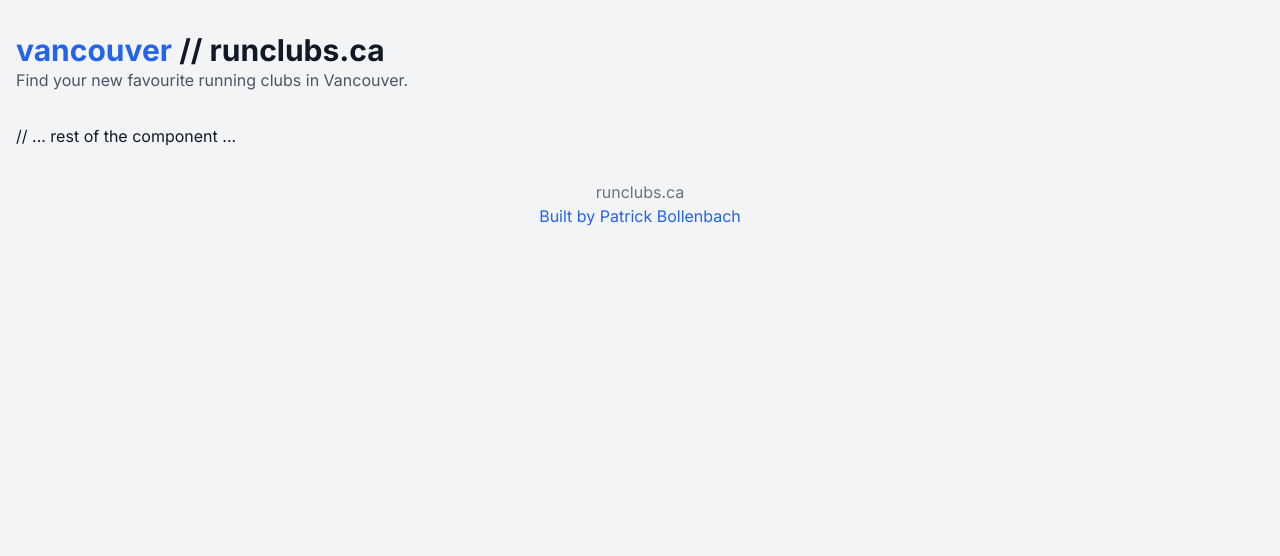
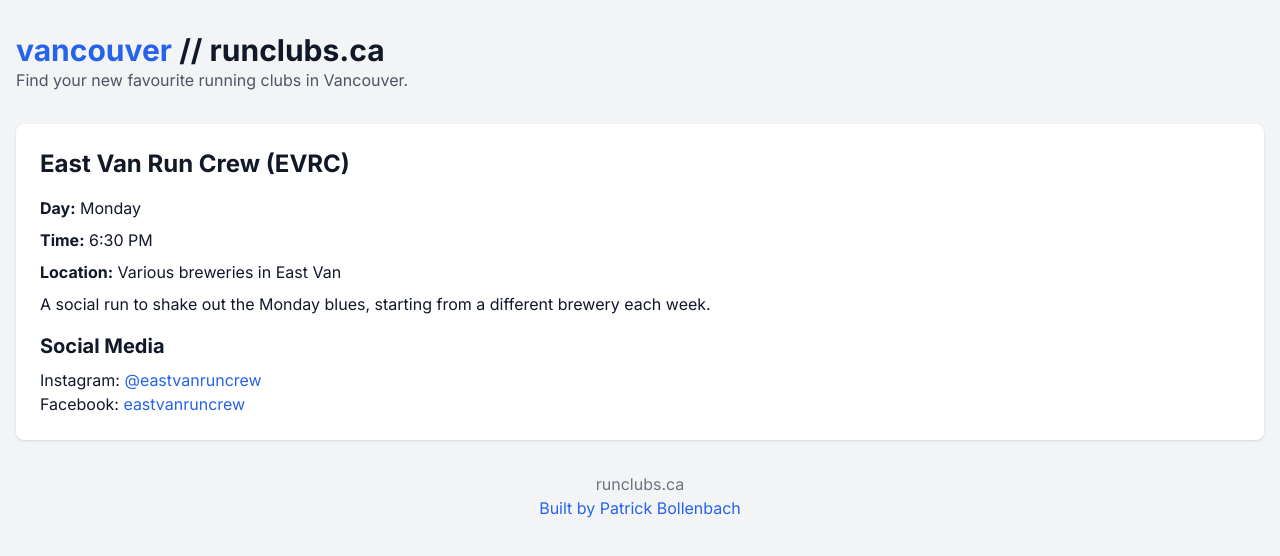
Before and after one commit to patrickbolle/runclubs.ca, a SvelteKit app: page /vancouver/east-van-run-crew in a window 1280 px wide. Shown: the top 556 px of the page. Built offline with nearby package versions, Linux system fonts and the light colour scheme.

Commit message:
Fix city page, add readme

```diff
--- a/src/routes/[city]/+page.svelte
+++ b/src/routes/[city]/+page.svelte
@@ -6,7 +6,10 @@
   $: city = $page.params.city;
   $: cityData = city.toLowerCase() === 'vancouver' ? vancouverData : null;
 
-  // ... rest of the script ...
+  $: title = cityData ? `${cityData.city} Run Clubs - runclubs.ca` : 'City Not Found - runclubs.ca';
+  $: description = cityData
+    ? `Discover the best running clubs in ${cityData.city}. Join local running groups and stay active with fellow runners.`
+    : 'Explore run clubs in cities across Canada. Find your perfect running group today!';
 </script>
 
 <svelte:head>
--- a/src/routes/[city]/[clubId]/+page.svelte
+++ b/src/routes/[city]/[clubId]/+page.svelte
@@ -8,7 +8,35 @@
   $: cityData = city.toLowerCase() === 'vancouver' ? vancouverData : null;
   $: club = cityData?.runClubs.find(c => c.id === clubId);
 
-  // ... rest of the script ...
+  $: title = club ? `${club.name} in ${cityData.city} - runclubs.ca` : 'Canadian Run Clubs - runclubs.ca';
+  $: description = club
+    ? `Join ${club.name} in ${cityData.city} every ${club.day} at ${formatTime(club.time)}. Meet at ${club.location} for a great run!`
+    : 'Explore run clubs in cities across Canada. Find your perfect running group today!';
 </script>
 
-// ... rest of the component ...
+<svelte:head>
+  <title>{title}</title>
+  <meta name="description" content={description} />
+</svelte:head>
+
+{#if club}
+  <div class="bg-white p-6 rounded-lg shadow">
+    <h2 class="text-2xl font-bold mb-4">{club.name}</h2>
+    <p class="mb-2"><strong>Day:</strong> {club.day}</p>
+    <p class="mb-2"><strong>Time:</strong> {formatTime(club.time)}</p>
+    <p class="mb-2"><strong>Location:</strong> {club.location}</p>
+    <p class="mb-4">{club.description}</p>
+
+    <h3 class="text-xl font-bold mb-2">Social Media</h3>
+    <ul>
+      {#if club.socialMedia.instagram}
+        <li>Instagram: <a href="https://instagram.com/{club.socialMedia.instagram.slice(1)}" target="_blank" rel="noopener noreferrer" class="text-blue-600 hover:underline">{club.socialMedia.instagram}</a></li>
+      {/if}
+      {#if club.socialMedia.facebook}
+        <li>Facebook: <a href="https://facebook.com/{club.socialMedia.facebook}" target="_blank" rel="noopener noreferrer" class="text-blue-600 hover:underline">{club.socialMedia.facebook}</a></li>
+      {/if}
+    </ul>
+  </div>
+{:else}
+  <p>Run club "{clubId}" not found in {city}. Please check back later.</p>
+{/if}
--- a/svelte.config.js
+++ b/svelte.config.js
@@ -5,11 +5,7 @@
 	kit: {
 		adapter: adapter(),
 		prerender: {
-			entries: [
-				'*',
-				'/vancouver',
-				'/vancouver/*'
-			]
+			entries: ['*']
 		}
 	}
 };
```
Also changed, not shown: 1 other file (tests, documents, lock files or other folders).
